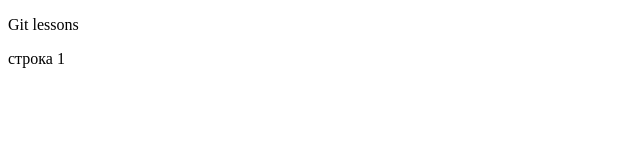
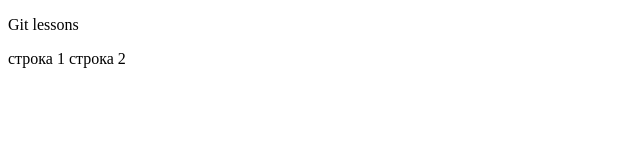
Before and after one commit to TutEvgen1984/git-lessons, a plain HTML site: page index.html in a window 1280 px wide. Shown: the full height of the page, 0-640 px from the left. Drawn offline with Linux system fonts and the light colour scheme.

Commit message:
комит 2

```diff
--- a/index.html
+++ b/index.html
@@ -8,5 +8,6 @@
 <body>
     <p>Git lessons</p>
     строка 1
+    строка 2
 </body>
 </html>
```
